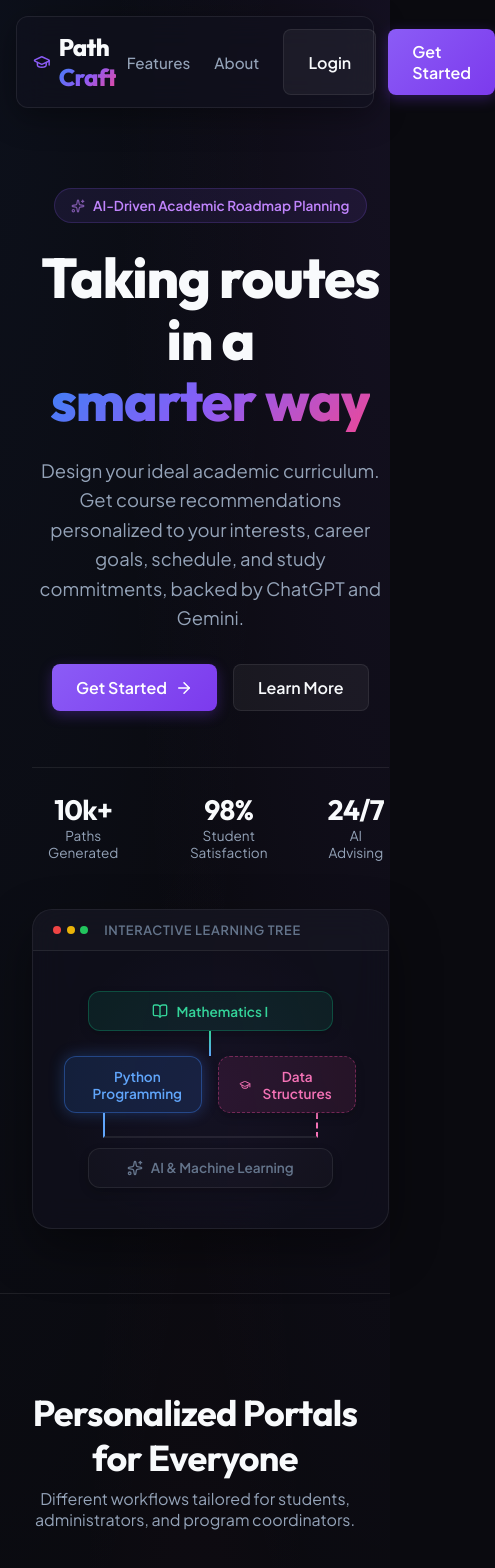
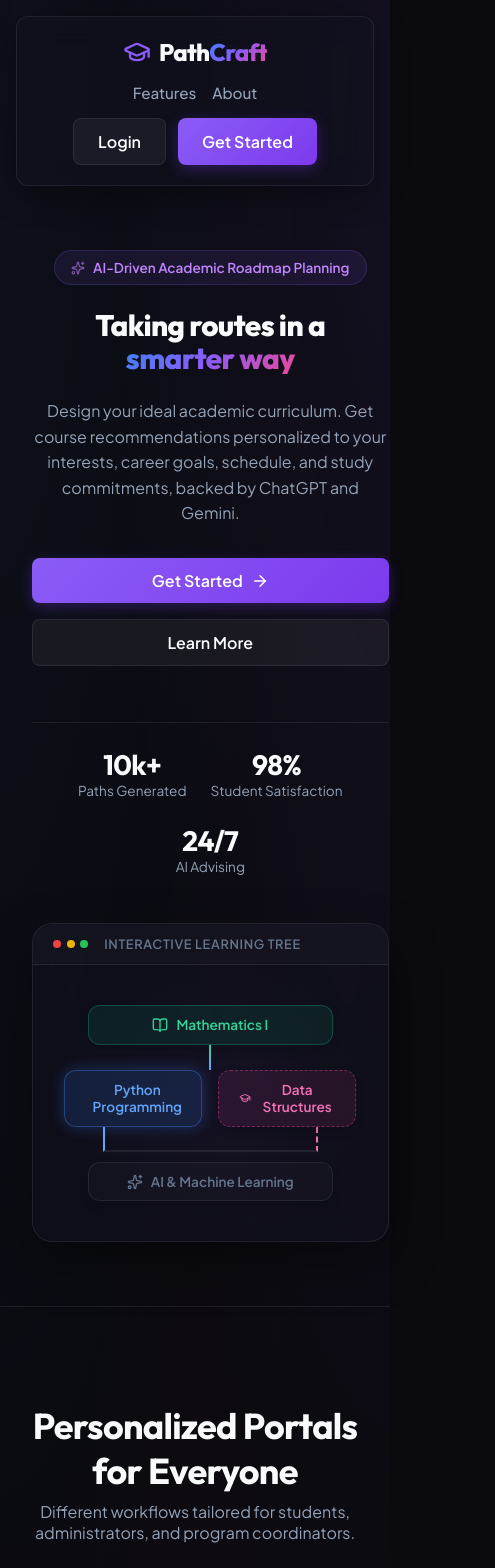
Before and after one commit to saurabhanand122/ai-learning-recommendation-system, a Next.js app in the folder frontend/: page / in a window 390 px wide. Shown: the top 1568 px of the page, 495 px wide, since content can reach past the window. Built offline with nearby package versions, Linux system fonts and the light colour scheme; no server answers.

Commit message:
responsive

```diff
--- a/frontend/src/app/globals.css
+++ b/frontend/src/app/globals.css
@@ -258,6 +258,20 @@ button, input, select, textarea {
   overflow-y: auto;
   max-width: 1200px;
   margin: 0 auto;
+  width: 100%;
+}
+
+@media (max-width: 768px) {
+  .dashboard-container {
+    flex-direction: column;
+  }
+
+  .main-content {
+    padding: 1.5rem 1rem;
+    padding-top: calc(var(--header-height) + 1.25rem);
+    width: 100%;
+    box-sizing: border-box;
+  }
 }
 
 @media print {
--- a/frontend/src/app/layout.js
+++ b/frontend/src/app/layout.js
@@ -25,6 +25,7 @@ export default function RootLayout({ children }) {
       <head>
         <title>Learning Path Recommendation System</title>
         <meta name="description" content="AI-powered course advisor for personalized academic roadmaps." />
+        <meta name="viewport" content="width=device-width, initial-scale=1.0, maximum-scale=5.0" />
       </head>
       <body>
         {isClerkEnabled ? (
--- a/frontend/src/context/ThemeContext.js
+++ b/frontend/src/context/ThemeContext.js
@@ -4,11 +4,15 @@ import React, { createContext, useContext, useState, useEffect } from 'react';
 
 const ThemeContext = createContext({
   theme: 'dark', // Default dark
-  toggleTheme: () => {}
+  toggleTheme: () => {},
+  sidebarOpen: false,
+  toggleSidebar: () => {},
+  closeSidebar: () => {}
 });
 
 export function ThemeProvider({ children }) {
   const [theme, setTheme] = useState('dark');
+  const [sidebarOpen, setSidebarOpen] = useState(false);
 
   useEffect(() => {
     // Load theme from localStorage if available
@@ -24,8 +28,22 @@ export function ThemeProvider({ children }) {
     document.body.className = newTheme;
   };
 
+  const toggleSidebar = () => {
+    setSidebarOpen(prev => !prev);
+  };
+
+  const closeSidebar = () => {
+    setSidebarOpen(false);
+  };
+
   return (
-    <ThemeContext.Provider value={{ theme, toggleTheme }}>
+    <ThemeContext.Provider value={{
+      theme,
+      toggleTheme,
+      sidebarOpen,
+      toggleSidebar,
+      closeSidebar
+    }}>
       {children}
     </ThemeContext.Provider>
   );
--- a/frontend/src/styles/Admin.module.css
+++ b/frontend/src/styles/Admin.module.css
@@ -251,3 +251,11 @@
   align-items: center;
   gap: 0.25rem;
 }
+
+@media (max-width: 600px) {
+  .header {
+    flex-direction: column;
+    align-items: flex-start;
+    gap: 1rem;
+  }
+}
--- a/frontend/src/styles/Courses.module.css
+++ b/frontend/src/styles/Courses.module.css
@@ -405,3 +405,40 @@
   justify-content: flex-end;
   gap: 0.75rem;
 }
+
+@media (max-width: 900px) {
+  .catalogPanel {
+    max-height: 250px;
+  }
+}
+
+@media (max-width: 600px) {
+  .header {
+    flex-direction: column;
+    align-items: flex-start;
+    gap: 1rem;
+  }
+
+  .detailsHeader {
+    flex-direction: column;
+    align-items: flex-start;
+    gap: 1.25rem;
+  }
+
+  .statsSummary {
+    width: 100%;
+    justify-content: flex-start;
+    gap: 1rem;
+  }
+
+  .reviewHeader {
+    flex-direction: column;
+    align-items: flex-start;
+    gap: 0.5rem;
+  }
+
+  .formActions {
+    justify-content: space-between;
+    width: 100%;
+  }
+}
--- a/frontend/src/styles/Dashboard.module.css
+++ b/frontend/src/styles/Dashboard.module.css
@@ -79,7 +79,7 @@
 /* Metrics Grid */
 .metricsGrid {
   display: grid;
-  grid-template-columns: repeat(auto-fit, minmax(240px, 1fr));
+  grid-template-columns: repeat(auto-fit, minmax(200px, 1fr));
   gap: 1.5rem;
   margin-bottom: 2rem;
 }
@@ -185,3 +185,20 @@
   color: var(--accent-purple);
   font-weight: bold;
 }
+
+@media (max-width: 600px) {
+  .header {
+    flex-direction: column;
+    align-items: flex-start;
+    gap: 1.25rem;
+  }
+
+  .levelCard {
+    width: 100%;
+    justify-content: flex-start;
+  }
+
+  .title {
+    font-size: 1.6rem;
+  }
+}
--- a/frontend/src/styles/History.module.css
+++ b/frontend/src/styles/History.module.css
@@ -318,3 +318,27 @@
   font-size: 0.85rem;
   color: var(--text-secondary);
 }
+
+@media (max-width: 900px) {
+  .listPanel {
+    max-height: 250px;
+  }
+}
+
+@media (max-width: 600px) {
+  .header {
+    flex-direction: column;
+    align-items: flex-start;
+    gap: 1rem;
+  }
+
+  .flowchartHeader {
+    flex-direction: column;
+    align-items: flex-start;
+    gap: 1rem;
+  }
+
+  .criteriaGrid {
+    grid-template-columns: 1fr;
+  }
+}
--- a/frontend/src/styles/Home.module.css
+++ b/frontend/src/styles/Home.module.css
@@ -379,3 +379,67 @@
   50% { opacity: 1; transform: scale(1.1); }
   100% { opacity: 0.6; transform: scale(1); }
 }
+
+@media (max-width: 768px) {
+  .header {
+    flex-direction: column;
+    gap: 1rem;
+    padding: 1.25rem 1rem;
+    margin: 1rem 1rem 0 1rem;
+    align-items: center;
+  }
+
+  .nav {
+    display: flex;
+    flex-direction: row;
+    flex-wrap: wrap;
+    justify-content: center;
+    width: 100%;
+    gap: 1rem;
+  }
+
+  .rolePickerContainer {
+    display: flex;
+    justify-content: center;
+  }
+
+  .authButtons {
+    display: flex;
+    justify-content: center;
+    gap: 0.75rem;
+  }
+
+  .title {
+    font-size: 2.25rem;
+  }
+
+  .description {
+    font-size: 1rem;
+  }
+
+  .quickStats {
+    flex-wrap: wrap;
+    gap: 1.5rem;
+    justify-content: center;
+  }
+
+  .grid {
+    grid-template-columns: 1fr;
+  }
+}
+
+@media (max-width: 480px) {
+  .title {
+    font-size: 1.85rem;
+  }
+
+  .ctaContainer {
+    flex-direction: column;
+    width: 100%;
+  }
+
+  .ctaContainer a, .ctaContainer button {
+    width: 100%;
+    justify-content: center;
+  }
+}
--- a/frontend/src/styles/Schedule.module.css
+++ b/frontend/src/styles/Schedule.module.css
@@ -73,7 +73,7 @@
 /* Schedule Cards Grid */
 .scheduleGrid {
   display: grid;
-  grid-template-columns: repeat(auto-fill, minmax(320px, 1fr));
+  grid-template-columns: repeat(auto-fill, minmax(280px, 1fr));
   gap: 1.5rem;
 }
 
--- a/frontend/src/styles/Sidebar.module.css
+++ b/frontend/src/styles/Sidebar.module.css
@@ -252,3 +252,106 @@
   color: var(--accent-purple);
   transform: translateY(-1px);
 }
+
+/* Mobile responsive styles */
+.mobileHeader {
+  display: none;
+}
+
+.backdrop {
+  display: none;
+}
+
+@media (max-width: 768px) {
+  .mobileHeader {
+    display: flex;
+    align-items: center;
+    justify-content: space-between;
+    position: fixed;
+    top: 0;
+    left: 0;
+    right: 0;
+    height: var(--header-height);
+    padding: 0 1.25rem;
+    background: var(--bg-secondary);
+    border-bottom: 1px solid var(--border-glass);
+    z-index: 990;
+    box-shadow: 0 4px 20px rgba(0, 0, 0, 0.25);
+  }
+
+  .hamburgerBtn {
+    background: transparent;
+    border: none;
+    color: var(--text-primary);
+    cursor: pointer;
+    display: flex;
+    align-items: center;
+    justify-content: center;
+    padding: 0.5rem;
+    border-radius: var(--radius-sm);
+    transition: var(--transition-smooth);
+    border: 1px solid transparent;
+  }
+
+  .hamburgerBtn:hover {
+    background: rgba(255, 255, 255, 0.05);
+    border-color: var(--border-glass);
+  }
+
+  .mobileBrand {
+    display: flex;
+    align-items: center;
+    gap: 0.5rem;
+    cursor: pointer;
+  }
+
+  .mobileBrandIcon {
+    color: var(--accent-purple);
+    width: 26px;
+    height: 26px;
+  }
+
+  .mobileBrandName {
+    font-family: var(--font-heading);
+    font-size: 1.35rem;
+    font-weight: 800;
+    letter-spacing: -0.03em;
+  }
+
+  .backdrop {
+    display: block;
+    position: fixed;
+    top: 0;
+    left: 0;
+    right: 0;
+    bottom: 0;
+    background: rgba(0, 0, 0, 0.6);
+    backdrop-filter: blur(4px);
+    -webkit-backdrop-filter: blur(4px);
+    z-index: 995;
+    animation: fadeInOverlay 0.3s ease;
+  }
+
+  @keyframes fadeInOverlay {
+    from { opacity: 0; }
+    to { opacity: 1; }
+  }
+
+  .sidebar {
+    position: fixed;
+    top: 0;
+    left: 0;
+    bottom: 0;
+    width: 280px;
+    height: 100vh;
+    z-index: 1000;
+    transform: translateX(-100%);
+    transition: transform 0.3s cubic-bezier(0.4, 0, 0.2, 1);
+    box-shadow: 0 0 40px rgba(0, 0, 0, 0.5);
+    background: var(--bg-secondary);
+  }
+
+  .sidebar.open {
+    transform: translateX(0);
+  }
+}
```
Also changed, not shown: frontend/src/components/Sidebar.js (+37 -5 lines), frontend/src/styles/Recommend.module.css (+20 -0 lines).
